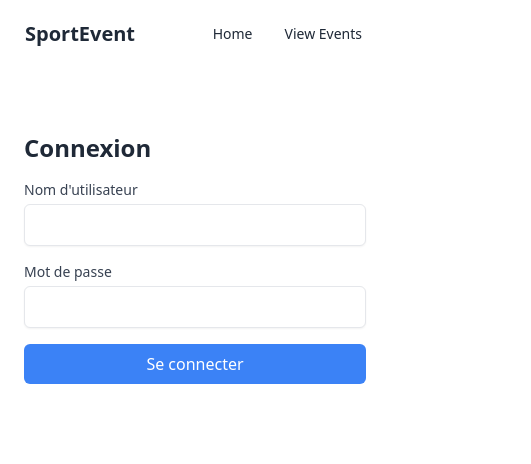
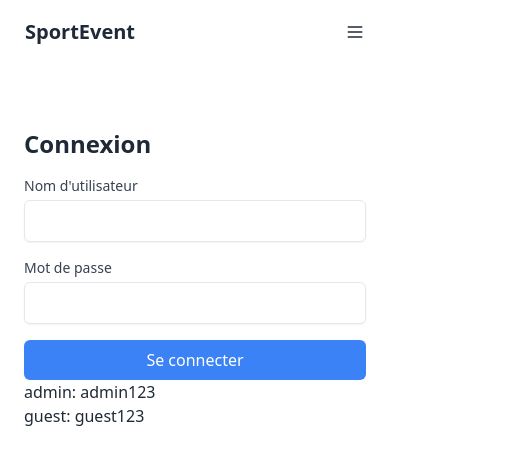
Before and after one commit to tanguyjulien56/sportevent_front, a React (Vite) app: page /login in a window 390 px wide. Shown: the top 464 px of the page, 531 px wide, since content can reach past the window. Built offline with nearby package versions, Linux system fonts and the light colour scheme.

Commit message:
refacto et responsive

```diff
--- a/src/components/EventForm.tsx
+++ b/src/components/EventForm.tsx
@@ -1,9 +1,11 @@
 import { yupResolver } from "@hookform/resolvers/yup";
 import React, { useEffect, useState } from "react";
 import { useForm } from "react-hook-form";
+import { useNavigate } from "react-router-dom";
 import { v4 as uuidv4 } from "uuid";
 import * as yup from "yup";
 import SaveEventsButton from "./SaveEventsButton";
+import Card from "./card";
 
 // Schéma de validation avec Yup
 const schema = yup.object().shape({
@@ -38,6 +40,7 @@ interface Event {
 }
 
 const EventForm: React.FC = () => {
+  const navigate = useNavigate();
   // Charger les événements depuis localStorage
   const loadEventsFromLocalStorage = () => {
     const storedEvents = localStorage.getItem("events");
@@ -81,7 +84,7 @@ const EventForm: React.FC = () => {
     .slice(0, 4); // Limiter à 4 événements
 
   return (
-    <div className="max-w-xl mx-auto p-6 bg-white rounded-lg shadow-lg">
+    <div className="max-w-xl mx-auto p-6 bg-base-100 rounded-lg shadow-lg">
       <h2 className="text-2xl font-semibold text-center mb-6">
         Créer un Événement Sportif
       </h2>
@@ -91,7 +94,7 @@ const EventForm: React.FC = () => {
         <div className="mb-4">
           <label
             htmlFor="name"
-            className="block text-sm font-medium text-gray-700"
+            className="block text-sm font-medium text-gray-700 dark:text-gray-300"
           >
             Nom de l'événement
           </label>
@@ -111,7 +114,7 @@ const EventForm: React.FC = () => {
         <div className="mb-4">
           <label
             htmlFor="date"
-            className="block text-sm font-medium text-gray-700"
+            className="block text-sm font-medium text-gray-700 dark:text-gray-300"
           >
             Date et Heure
           </label>
@@ -131,7 +134,7 @@ const EventForm: React.FC = () => {
         <div className="mb-4">
           <label
             htmlFor="location"
-            className="block text-sm font-medium text-gray-700"
+            className="block text-sm font-medium text-gray-700 dark:text-gray-300"
           >
             Lieu
           </label>
@@ -151,7 +154,7 @@ const EventForm: React.FC = () => {
         <div className="mb-4">
           <label
             htmlFor="description"
-            className="block text-sm font-medium text-gray-700"
+            className="block text-sm font-medium text-gray-700 dark:text-gray-300"
           >
             Description
           </label>
@@ -170,7 +173,7 @@ const EventForm: React.FC = () => {
         <div className="mb-4">
           <label
             htmlFor="imageUrl"
-            className="block text-sm font-medium text-gray-700"
+            className="block text-sm font-medium text-gray-700 dark:text-gray-300"
           >
             URL de l'image
           </label>
@@ -208,34 +211,32 @@ const EventForm: React.FC = () => {
             >
               Fermer
             </button>
-            <SaveEventsButton />
           </div>
         </div>
       )}
 
       {/* Les 4 prochains événements */}
-      <div className="mt-6">
-        <h3 className="text-xl font-semibold text-center mb-4">
+      <div className="mt-6 ">
+        <h3 className="text-xl font-semibold text-center mb-4 ">
           Prochains Événements
         </h3>
         {upcomingEvents.length === 0 ? (
-          <p className="text-center text-gray-500">
+          <p className="text-center text-gray-500 dark:text-gray-300">
             Aucun événement prévu prochainement.
           </p>
         ) : (
-          <ul>
+          <ul className="flex flex-col gap-4 justify-center items-center">
             {upcomingEvents.map((event) => (
-              <li key={event.id} className="mb-4 p-4 border rounded-lg">
-                <h4 className="font-semibold">{event.name}</h4>
-                <p>{new Date(event.date).toLocaleString()}</p>
-                <p>{event.location}</p>
-                <p>{event.description}</p>
-                <img
-                  src={event.imageUrl}
-                  alt={event.name}
-                  className="w-full h-32 object-cover mt-2"
-                />
-              </li>
+              <Card
+                key={event.id}
+                title={event.name}
+                description={event.description}
+                imageUrl={event.imageUrl}
+                onClick={() => {
+                  // Rediriger vers la page des détails de l'événement
+                  navigate(`/events/${event.id}`);
+                }}
+              />
             ))}
           </ul>
         )}
--- a/src/components/navbar.tsx
+++ b/src/components/navbar.tsx
@@ -4,41 +4,73 @@ export default function Navbar() {
   const navigate = useNavigate();
   const user = localStorage.getItem("user");
   const parsedUser = user ? JSON.parse(user) : null;
-  // Vérifie si l'utilisateur est authentifié et récupère ses informations
   const isAuthenticated = parsedUser !== null;
-  const username = parsedUser?.username || "Invité"; // Par défaut "Invité" si pas de nom d'utilisateur
-  const avatar = parsedUser?.avatar || ""; // Par défaut "" si pas d'avatar
-  console.log(avatar);
-  console.log(isAuthenticated);
+  const username = parsedUser?.username || "Invité";
+  const avatar = parsedUser?.avatar || "";
+
   const handleLogout = () => {
     localStorage.removeItem("isAdmin");
     localStorage.removeItem("username");
-    navigate("/login"); // Rediriger l'utilisateur vers la page de login après la déconnexion
+    navigate("/login");
   };
 
   return (
     <div className="navbar bg-base-100">
-      <div className="flex-1">
+      <div className="navbar-start">
+        {/* Logo pour grand écran */}
         <Link to="/" className="btn btn-ghost text-xl">
           SportEvent
         </Link>
       </div>
-      <div className="flex-none">
-        <ul className="menu menu-horizontal px-1 items-center">
+      <div className="navbar-center hidden lg:flex">
+        {/* Menu horizontal pour écrans larges */}
+        <ul className="menu menu-horizontal px-1 gap-4">
           <li>
             <Link to="/">Home</Link>
           </li>
           <li>
             <Link to="/events">View Events</Link>
           </li>
+        </ul>
+      </div>
+      <div className="navbar-end">
+        {/* Bouton burger pour le menu mobile */}
+        <div className="dropdown">
+          <label tabIndex={0} className="btn btn-ghost lg:hidden">
+            <svg
+              xmlns="http://www.w3.org/2000/svg"
+              className="h-5 w-5"
+              fill="none"
+              viewBox="0 0 24 24"
+              stroke="currentColor"
+            >
+              <path
+                strokeLinecap="round"
+                strokeLinejoin="round"
+                strokeWidth="2"
+                d="M4 6h16M4 12h16M4 18h16"
+              />
+            </svg>
+          </label>
+          <ul
+            tabIndex={0}
+            className="menu menu-sm dropdown-content mt-3 z-[1] p-2 shadow bg-base-100 rounded-box w-52"
+          >
+            <li>
+              <Link to="/">Home</Link>
+            </li>
+            <li>
+              <Link to="/events">View Events</Link>
+            </li>
+          </ul>
+        </div>
         {isAuthenticated && (
-            <li className="dropdown dropdown-end">
+          <div className="dropdown dropdown-end">
             <label
               tabIndex={0}
               className="btn btn-ghost btn-circle avatar online"
             >
               <div className="avatar w-10 rounded-full">
-                  {/* Affichage d'un avatar avec une image */}
                 <img alt="User Avatar" src={avatar} />
               </div>
             </label>
@@ -46,17 +78,14 @@ export default function Navbar() {
               tabIndex={0}
               className="menu menu-sm dropdown-content bg-base-100 w-52 rounded-box z-[1] mt-3 p-2 shadow"
             >
-                <li>
-                  {/* Affichage du nom de l'utilisateur */}
               <span className="text-sm">Bonjour, {username}</span>
-                </li>
+
               <li>
                 <a onClick={handleLogout}>Logout</a>
               </li>
             </ul>
-            </li>
+          </div>
         )}
-        </ul>
       </div>
     </div>
   );
--- a/src/pages/EventDetailPage.tsx
+++ b/src/pages/EventDetailPage.tsx
@@ -85,11 +85,11 @@ const EventDetailPage: React.FC = () => {
       {/* Modal de confirmation */}
       {showModal && (
         <div className="fixed inset-0 bg-gray-500 bg-opacity-50 flex justify-center items-center z-10">
-          <div className="bg-white p-6 rounded-md shadow-lg w-1/3">
+          <div className="bg-white p-6 rounded-md shadow-lg w-auto">
             <h3 className="text-xl font-semibold mb-4">
               Êtes-vous sûr de vouloir supprimer cet événement ?
             </h3>
-            <div className="flex justify-between">
+            <div className="flex justify-end gap-4">
               <button
                 className="px-4 py-2 bg-gray-500 text-white rounded hover:bg-gray-600"
                 onClick={handleModalClose}
--- a/src/pages/LoginPage.tsx
+++ b/src/pages/LoginPage.tsx
@@ -72,6 +72,8 @@ const LoginPage: React.FC = () => {
       >
         Se connecter
       </button>
+      <p>admin: admin123</p>
+      <p>guest: guest123</p>
     </div>
   );
 };
--- a/tailwind.config.js
+++ b/tailwind.config.js
@@ -1,8 +1,8 @@
 /** @type {import('tailwindcss').Config} */
 export default {
   content: ["./index.html", "./src/**/*.{js,ts,jsx,tsx}"],
-  theme: {
-    extend: {},
+  daisyui: {
+    themes: ["light", "dark", "cupcake"], // Spécifie les thèmes que tu souhaites utiliser
   },
-  plugins: [require("daisyui")],
+  plugins: [require("daisyui")], // Assure-toi d'ajouter DaisyUI comme plugin
 };
```
Lines whose indentation alone changed are shown as unchanged.
